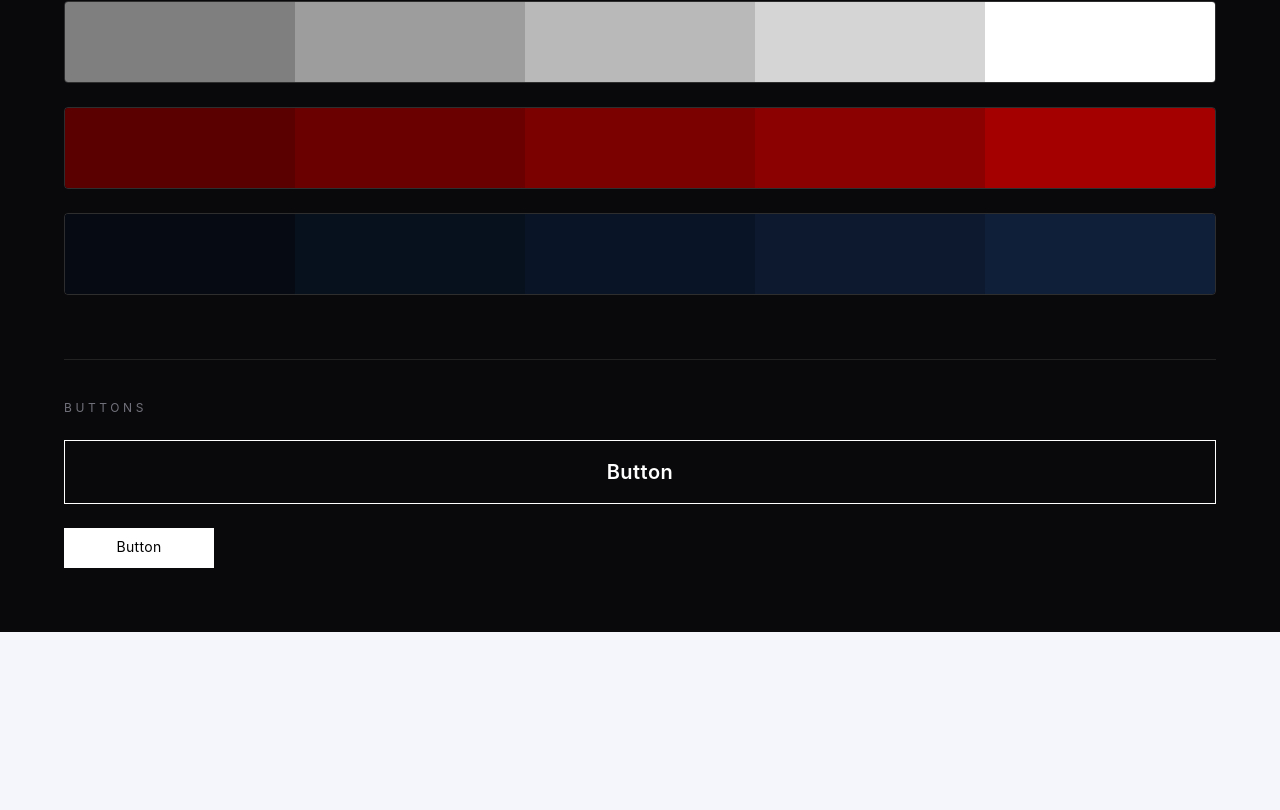
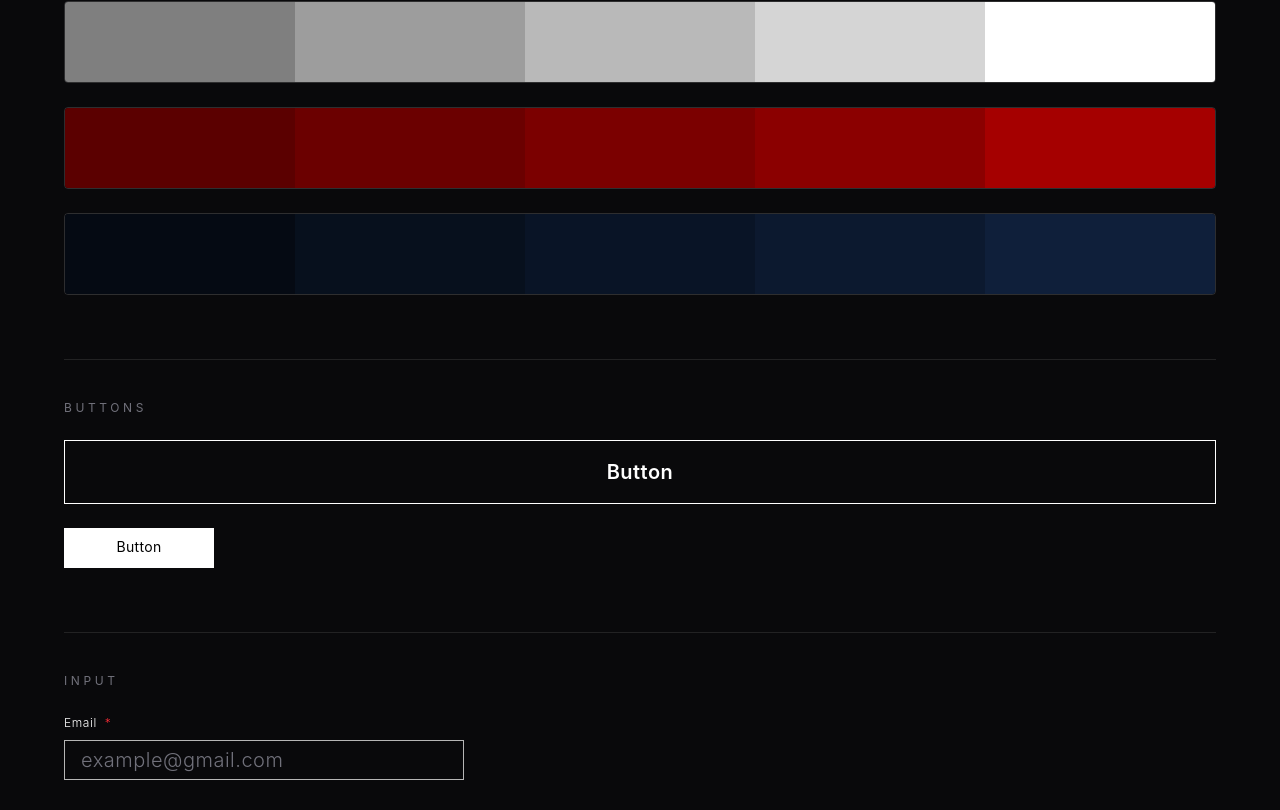
Before and after one commit to NemoZon/design-system, a React (Vite) app: page / in a window 1280 px wide. Shown: the part 557-1367 px from the top of the page. Before the commit the page ends 1189 px from the top, so only its background shows below. Built offline with nearby package versions, Linux system fonts and the light colour scheme.

Commit message:
feat: add input

```diff
--- a/src/App.tsx
+++ b/src/App.tsx
@@ -1,4 +1,5 @@
 import { Button } from "./components/atoms/Button";
+import { Input } from "./components/atoms/Input";
 import {
   BodyExtraSmall,
   BodyLarge,
@@ -76,6 +77,18 @@ function App() {
             </Button>
           </div>
         </section>
+        <section className="flex flex-col gap-6 border-t border-white/10 pt-10">
+          <p className="text-xs uppercase tracking-[0.3em] text-zinc-500">
+            Input
+          </p>
+          <Input
+            containerClassName="w-[400px]"
+            label="Email"
+            required
+            placeholder="example@gmail.com"
+            type="email"
+          />
+        </section>
       </div>
     </main>
   );
--- /dev/null
+++ b/src/components/atoms/Input.tsx
@@ -0,0 +1,52 @@
+import * as React from "react";
+import { BodyExtraSmall } from "./Typography";
+
+const mergeClassName = (base: string, className?: string) =>
+  className ? `${base} ${className}` : base;
+
+export type InputProps = React.InputHTMLAttributes<HTMLInputElement> & {
+  label?: string;
+  containerClassName?: string;
+  labelClassName?: string;
+};
+
+export function Input({
+  label,
+  required,
+  containerClassName,
+  labelClassName,
+  className,
+  id,
+  ...props
+}: InputProps) {
+  const autoId = React.useId();
+  const inputId = id ?? autoId;
+
+  return (
+    <div className={mergeClassName("flex flex-col gap-2", containerClassName)}>
+      {label ? (
+        <label
+          className={mergeClassName(
+            "text-2xl font-light tracking-wide text-white flex",
+            labelClassName,
+          )}
+          htmlFor={inputId}
+        >
+          <BodyExtraSmall>{label}</BodyExtraSmall>
+          {required ? (
+            <BodyExtraSmall className="ml-2 text-red-500">*</BodyExtraSmall>
+          ) : null}
+        </label>
+      ) : null}
+      <input
+        id={inputId}
+        required={required}
+        className={mergeClassName(
+          "h-10 w-full border border-white/70 bg-transparent px-4 text-xl font-light tracking-wide text-white placeholder:text-zinc-500 focus:border-white focus:outline-none focus:ring-2 focus:ring-white/40",
+          className,
+        )}
+        {...props}
+      />
+    </div>
+  );
+}
```
